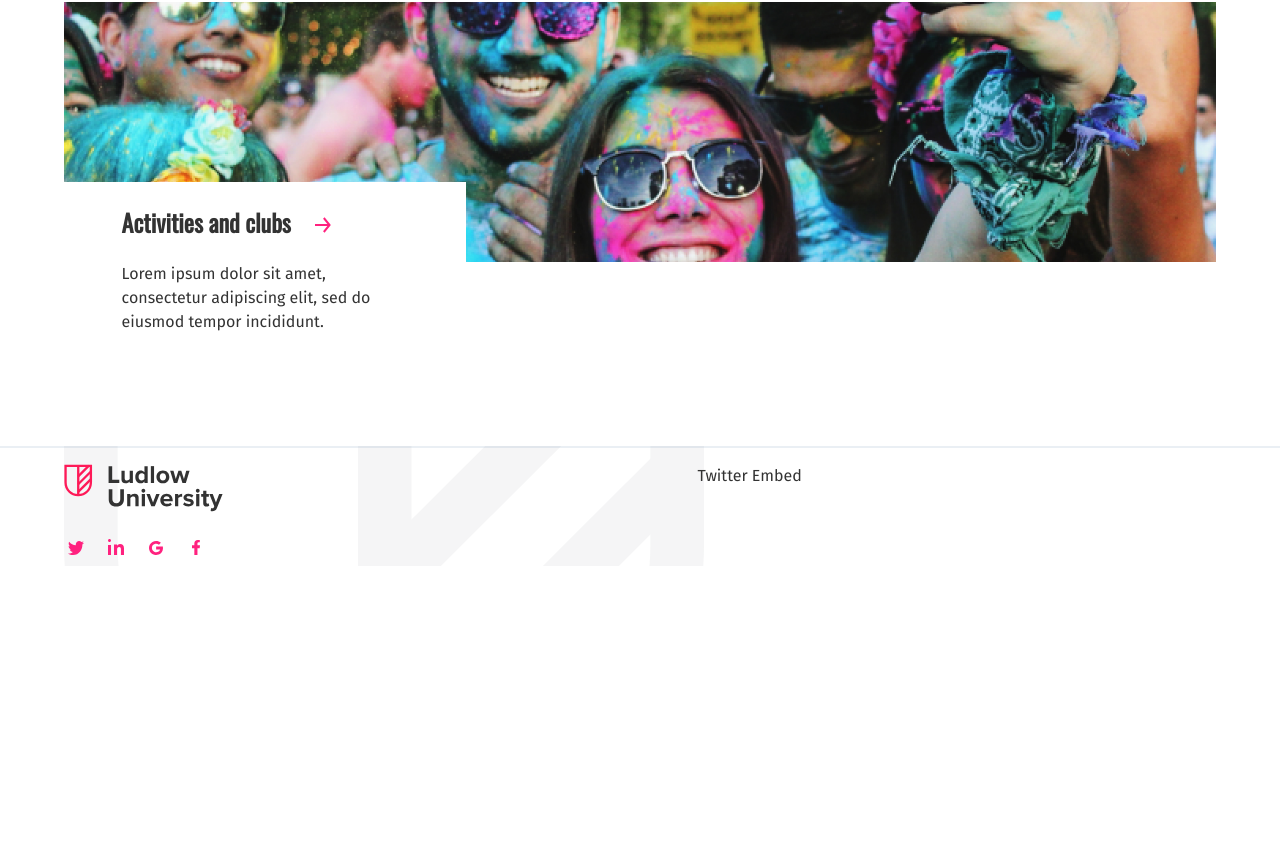
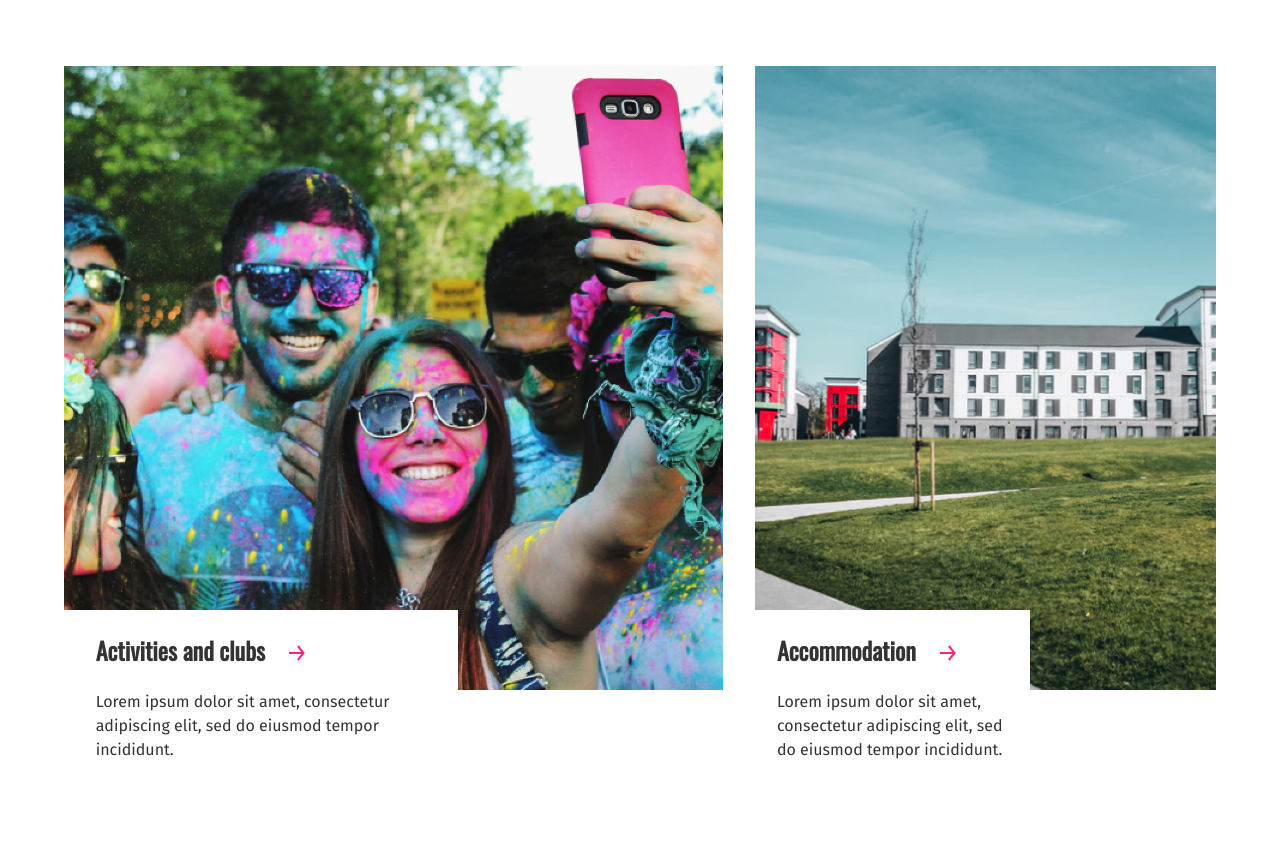
Before and after one commit to AbrahamDN/ludlow-uni, a React (Create React App) app: page / in a window 1280 px wide. Shown: the part 814-1660 px from the top of the page. Before the commit the page ends 1380 px from the top, so only its background shows below. Built offline with nearby package versions, Linux system fonts and the light colour scheme.

Commit message:
Updated card to card component

```diff
--- /dev/null
+++ b/src/components/card/card.component.jsx
@@ -0,0 +1,35 @@
+import React from 'react';
+import { Link } from 'react-router-dom';
+
+import { connect } from 'react-redux';
+
+import './card.styles.scss';
+
+const Card = ({ isMobile, image, title, description, type = 'blog' }) => {
+  console.log(typeof image);
+  return (
+    <div>
+      <div className='card'>
+        <div className='card-wrap'>
+          <div
+            className='card-img'
+            style={{
+              backgroundImage: `url(${image})`,
+            }}
+          />
+          <div className={`card-content ${isMobile ? 'mobile' : ''}`}>
+            <Link to='/'>
+              <h3>{title}</h3>
+            </Link>
+            <p>{description.substr(0, 125)}</p>
+          </div>
+        </div>
+      </div>
+    </div>
+  );
+};
+
+const mapStateToProps = state => ({
+  isMobile: state.isMobile,
+});
+export default connect(mapStateToProps)(Card);
--- /dev/null
+++ b/src/components/card/card.styles.scss
@@ -0,0 +1,51 @@
+@import '../../partials.scss';
+
+.card {
+  .card-wrap {
+    position: relative;
+
+    img {
+      width: 100%;
+    }
+
+    .card-img {
+      height: 52vw;
+      width: 100%;
+      max-height: calc(520px * 1.2);
+      background-size: cover;
+      background-position: center;
+    }
+
+    .card-content {
+      background: $white;
+      width: 60%;
+      min-width: 215px;
+      margin-top: -5em;
+      margin-left: -1pt;
+      position: sticky;
+      @include global-spacing();
+      position: relative;
+
+      a h3::after {
+        content: url('../../svg/arrow.svg');
+        position: absolute;
+        margin-left: 1em;
+      }
+
+      p {
+        margin-top: 1em;
+        // width: calc(35ch - 10%);
+      }
+    }
+  }
+
+  .mobile {
+    &.card-content {
+      margin-top: 0;
+      width: 100%;
+      p {
+        width: 100%;
+      }
+    }
+  }
+}
--- a/src/components/navbar/navbar.styles.scss
+++ b/src/components/navbar/navbar.styles.scss
@@ -18,6 +18,7 @@ $navbar-bg: rgba(255, 255, 255, 0.9);
   grid-gap: 10px;
   background: $navbar-bg;
   position: relative;
+  backdrop-filter: blur(5px);
   z-index: 999;
 
   ul,
--- a/src/pages/homepage/homepage.component.jsx
+++ b/src/pages/homepage/homepage.component.jsx
@@ -1,10 +1,14 @@
 import React from 'react';
-import { Link } from 'react-router-dom';
 import { connect } from 'react-redux';
 
 import './homepage.styles.scss';
+import Card from '../../components/card/card.component';
 
 const Homepage = ({ isMobile }) => {
+  const mapCardComponents = data => {
+    return data.map((cardProps, i) => <Card key={'card' + i} {...cardProps} />);
+  };
+
   return (
     <div className='homepage'>
       <header className='header'>
@@ -34,29 +38,29 @@ const Homepage = ({ isMobile }) => {
       </header>
 
       <section className='blog-section'>
-        <div className='card'>
-          <div className='card-wrap'>
-            <div
-              className='card-img'
-              style={{
-                backgroundImage: `url('assets/jpg/activities_and_clubs.jpg')`,
-              }}></div>
-            <div className={`card-content ${isMobile ? 'mobile' : ''}`}>
-              <Link to='/'>
-                <h3>Activities and clubs</h3>
-              </Link>
-              <p>
-                Lorem ipsum dolor sit amet, consectetur adipiscing elit, sed do
-                eiusmod tempor incididunt.
-              </p>
-            </div>
-          </div>
+        <div className={`card-wrapper ${isMobile ? 'mobile' : ''}`}>
+          {mapCardComponents(BLOGS_DATA)}
         </div>
       </section>
     </div>
   );
 };
 
+const BLOGS_DATA = [
+  {
+    image: '/assets/jpg/activities_and_clubs.jpg',
+    title: 'Activities and clubs',
+    description:
+      'Lorem ipsum dolor sit amet, consectetur adipiscing elit, sed do eiusmod tempor incididunt.',
+  },
+  {
+    image: '/assets/jpg/accommodation.jpg',
+    title: 'Accommodation',
+    description:
+      'Lorem ipsum dolor sit amet, consectetur adipiscing elit, sed do eiusmod tempor incididunt.',
+  },
+];
+
 const mapStateToProps = state => ({
   isMobile: state.isMobile,
 });
--- a/src/pages/homepage/homepage.styles.scss
+++ b/src/pages/homepage/homepage.styles.scss
@@ -60,59 +60,17 @@
 }
 
 section {
-  @include global-spacing();
+  @include global-spacing(5em);
 }
 
 .blog-section {
-  .card-wrap {
-    position: relative;
+  .card-wrapper {
+    display: grid;
+    grid-template-columns: 1fr fit-content(40%);
+    grid-gap: 2em;
 
-    img {
-      width: 100%;
-    }
-
-    .card-img {
-      height: calc(520px / 2);
-      width: 100%;
-      background-size: cover;
-      background-position: center;
-    }
-
-    .card-content {
-      background: $white;
-      width: 45ch;
-      margin-top: -5em;
-      position: sticky;
-      @include global-spacing();
-      position: relative;
-
-      a h3::after {
-        content: url('../../svg/arrow.svg');
-        position: absolute;
-        margin-left: 1em;
-      }
-
-      p {
-        margin-top: 1em;
-      }
-    }
-  }
-
-  .mobile {
-    &.card-content {
-      margin-top: 0;
-      width: 100%;
+    &.mobile {
+      grid-template-columns: 1fr;
     }
   }
 }
-
-@keyframes bgZoomIn {
-  0% {
-    background-size: 120%;
-    background-position: 20%;
-  }
-  100% {
-    background-position: 80%;
-    background-size: 150%;
-  }
-}
```
